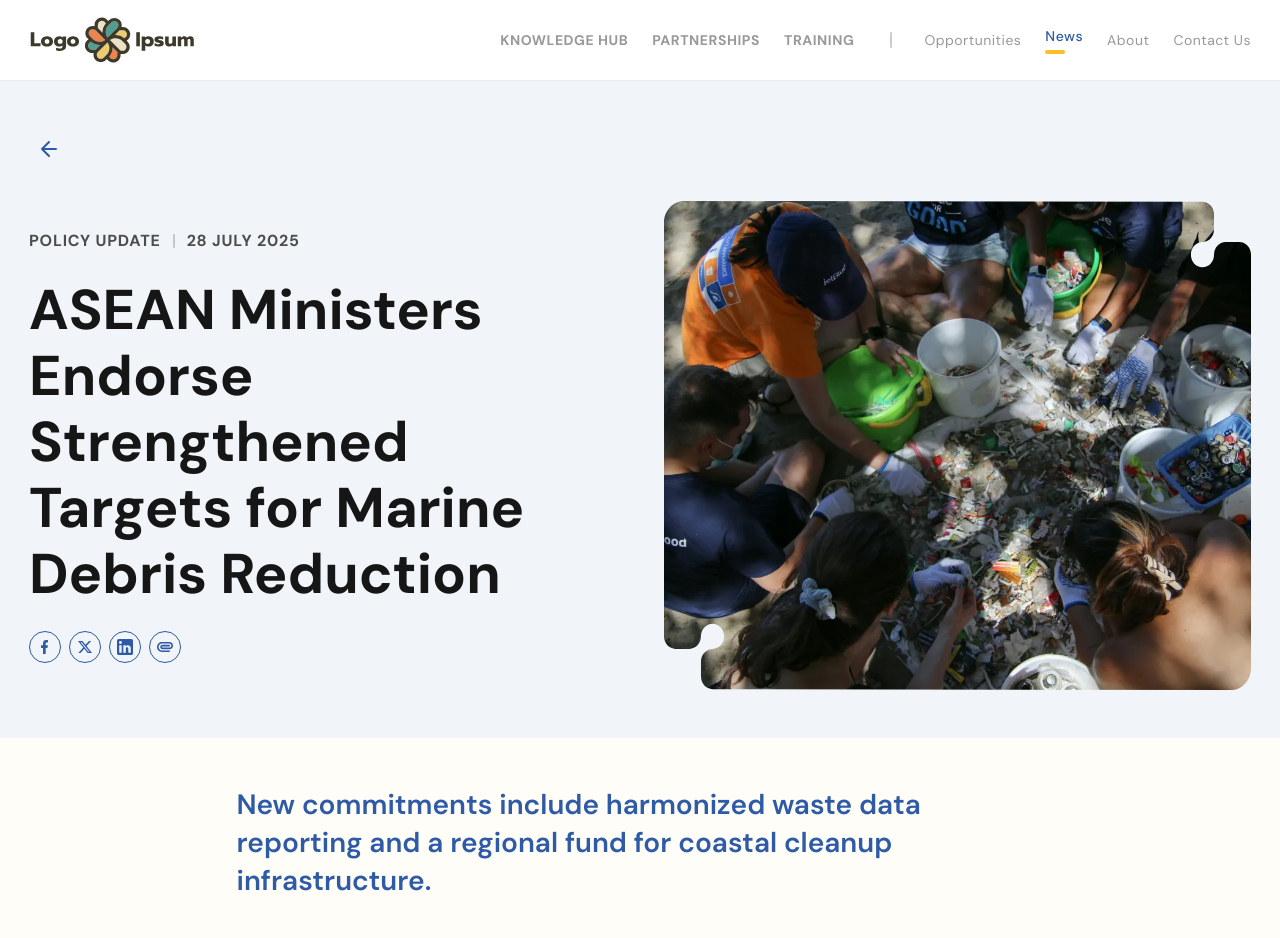
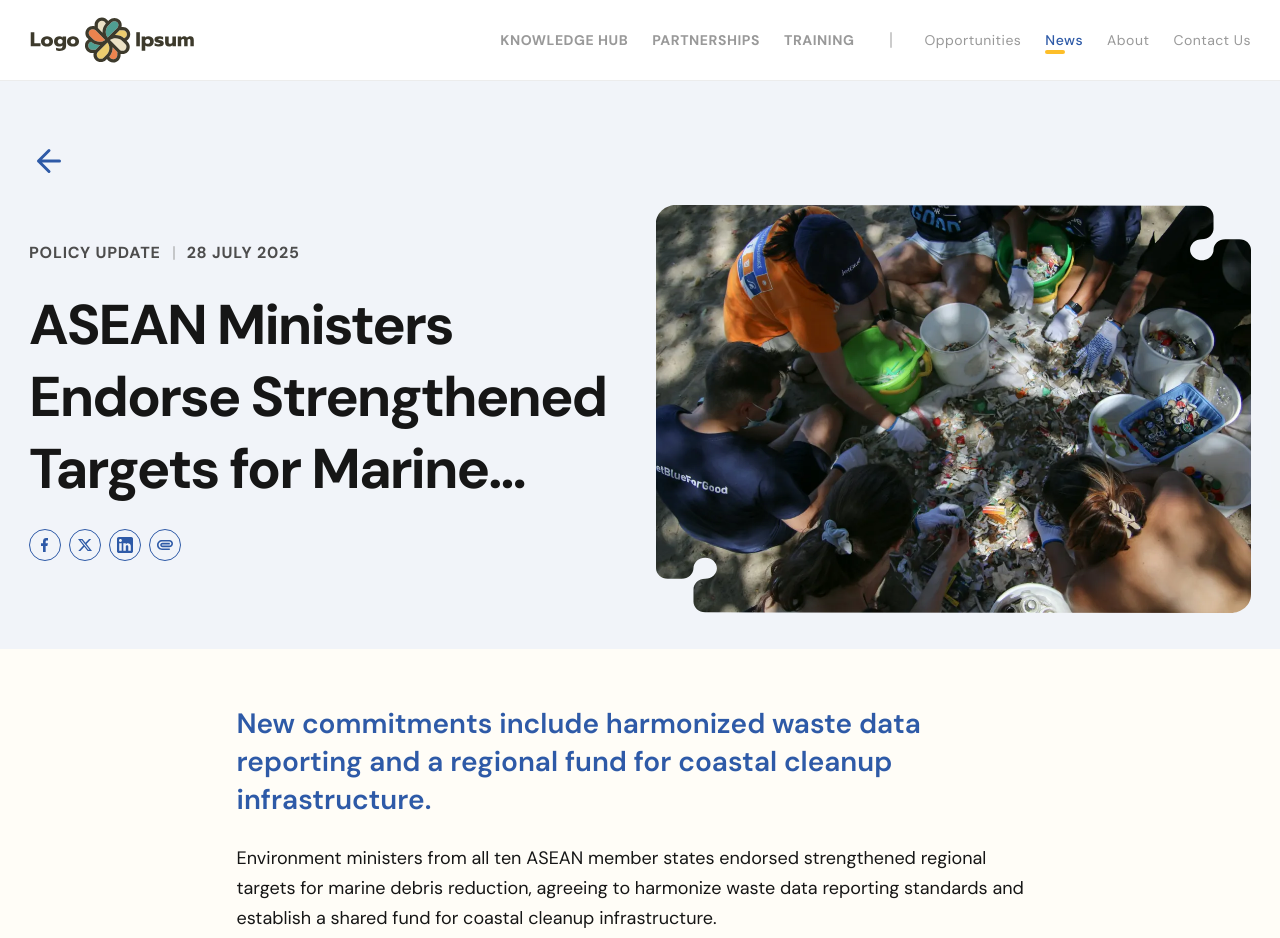
Before and after one commit to andikaflying/asean-plastics, a Next.js app: page /news/asean-ministers-endorse-strengthened-targets-for-marine-debris-reduction in a window 1280 px wide. Shown: the top 938 px of the page. Built offline with nearby package versions, Linux system fonts and the light colour scheme.

Commit message:
style: style news pixel perfect

```diff
--- a/src/components/common/design-system/BackButton.tsx
+++ b/src/components/common/design-system/BackButton.tsx
@@ -12,7 +12,7 @@ export function BackButton({ href, ariaLabel = '' }: BackButtonProps) {
       aria-label={ariaLabel}
       className="flex size-10 items-center justify-center rounded-full text-blue-500 hover:bg-blue-100"
     >
-      <svg viewBox="0 0 24 24" width="24" height="24" fill="none" aria-hidden="true">
+      <svg viewBox="0 0 24 24" width="36" height="36" fill="none" aria-hidden="true">
         <path
           d="M19 12H5M5 12l7-7M5 12l7 7"
           stroke="currentColor"
--- a/src/components/features/news/NewsArticleBody.tsx
+++ b/src/components/features/news/NewsArticleBody.tsx
@@ -29,14 +29,14 @@ function ArticleBlock({ block }: { block: NewsBodyBlock }) {
       return (
         <ul className="flex flex-col gap-1">
           {block.items.map((item) => (
-            <li key={item} className="flex items-start gap-1">
+            <li key={item} className="flex items-start gap-2">
               <Image
                 src="/icons/bullet.svg"
                 alt=""
-                width={24}
-                height={30}
+                width={12}
+                height={15}
                 aria-hidden="true"
-                className="mt-1 shrink-0"
+                className="mt-2 shrink-0"
               />
               <Typography as="span" size="md" className="flex-1">
                 {item}
@@ -48,7 +48,7 @@ function ArticleBlock({ block }: { block: NewsBodyBlock }) {
 
     case 'quote':
       return (
-        <blockquote className="flex items-stretch gap-2.5 px-0 sm:px-20">
+        <blockquote className="flex items-stretch gap-2.5 px-0 sm:px-18">
           <span aria-hidden="true" className="w-2 shrink-0 rounded-full bg-blue-100" />
           <Typography as="p" size="xl" weight="semibold" className="flex-1 text-blue-500">
             {block.text}
@@ -60,14 +60,14 @@ function ArticleBlock({ block }: { block: NewsBodyBlock }) {
       return (
         <figure className="flex flex-col gap-2">
           <div
-            className="relative w-full overflow-hidden rounded-xl bg-white"
-            style={{ aspectRatio: `${block.width} / ${block.height}` }}
+            className="relative mx-auto max-h-[28.375rem] w-full overflow-hidden rounded-xl bg-white"
+            style={{ aspectRatio: block.width / block.height }}
           >
             <Image
               src={block.src}
               alt={block.alt}
               fill
-              sizes="(min-width: 1024px) 50.4375rem, 100vw"
+              sizes="(min-width: 1024px) 53.875rem, 100vw"
               className="object-cover"
               loading="lazy"
             />
@@ -87,7 +87,7 @@ function ArticleBlock({ block }: { block: NewsBodyBlock }) {
 
 export function NewsArticleBody({ blocks }: { blocks: NewsBodyBlock[] }) {
   return (
-    <div className="flex flex-col gap-8">
+    <div className="flex flex-col gap-6">
       {blocks.map((block, index) => (
         <ArticleBlock key={`${index}-${block.type}`} block={block} />
       ))}
--- a/src/components/features/news/NewsArticleView.tsx
+++ b/src/components/features/news/NewsArticleView.tsx
@@ -26,7 +26,7 @@ export function NewsArticleView({ slug }: { slug: string }) {
   return (
     <article>
       <NewsHero article={article} />
-      <Container className="py-8 lg:py-12">
+      <Container className="py-8 lg:py-14">
         <Breadcrumbs
           className="sr-only"
           items={[
--- a/src/components/features/news/NewsHero.tsx
+++ b/src/components/features/news/NewsHero.tsx
@@ -9,11 +9,11 @@ import { formatDate } from '@/utils/format-date';
 export function NewsHero({ article }: { article: NewsArticle }) {
   return (
     <div className="bg-blue-100/40">
-      <Container className="flex flex-col gap-8 py-8 lg:py-12">
+      <Container className="flex flex-col gap-6 py-8 lg:py-15 lg:pb-9">
         <BackButton href="/news" ariaLabel="Back To News" />
 
-        <div className="grid items-center gap-8 lg:grid-cols-2 lg:gap-12">
-          <div className="order-2 flex flex-col items-start gap-6 lg:order-1">
+        <div className="grid items-center gap-8 lg:grid-cols-2">
+          <div className="order-2 flex flex-col items-start gap-6 lg:order-1 lg:mt-[-1rem]">
             <div className="flex items-center gap-3">
               <Typography
                 as="span"
@@ -36,14 +36,14 @@ export function NewsHero({ article }: { article: NewsArticle }) {
               </Typography>
             </div>
 
-            <Typography as="h1" size="4xl">
+            <Typography as="h1" size="4xl" className="line-clamp-3 leading-[72px] tracking-[-2px]">
               {article.title}
             </Typography>
 
             <ShareButtons title={article.title} />
           </div>
 
-          <div className="order-1 aspect-[6/5] w-full max-w-[41rem] lg:order-2 lg:justify-self-end">
+          <div className="order-1 aspect-[7.3/5] w-full max-w-[41rem] lg:order-2 lg:justify-self-end">
             <div
               className="relative size-full"
               style={{
--- a/src/components/layout/Header.tsx
+++ b/src/components/layout/Header.tsx
@@ -31,8 +31,8 @@ function NavLink({
       href={item.href}
       aria-current={isActive ? 'page' : undefined}
       className={cn(
-        'flex flex-col items-start gap-1 text-sm tracking-[0.035em] whitespace-nowrap',
-        isActive && 'font-medium',
+        'flex flex-col items-start text-sm tracking-[0.035em] whitespace-nowrap',
+        isActive && 'mt-1 font-medium',
         isOnHero
           ? cn(isActive ? 'text-white' : 'text-white/80 hover:text-white')
           : cn(isActive ? 'text-blue-500' : 'text-grey-500 hover:text-text-primary'),
--- a/src/mock/news.json
+++ b/src/mock/news.json
@@ -26,9 +26,9 @@
       },
       {
         "type": "figure",
-        "src": "/images/news/coastal-cleanup.webp",
-        "width": 1200,
-        "height": 900,
+        "src": "/images/news/ocean-bank.webp",
+        "width": 4096,
+        "height": 2731,
         "alt": "Volunteers in red shirts collecting plastic waste on a beach",
         "caption": "Volunteers sort collected waste during a coastal cleanup in Sulawesi, Indonesia."
       },
```
Also changed, not shown: public/images/news/ocean-bank.webp (added).
